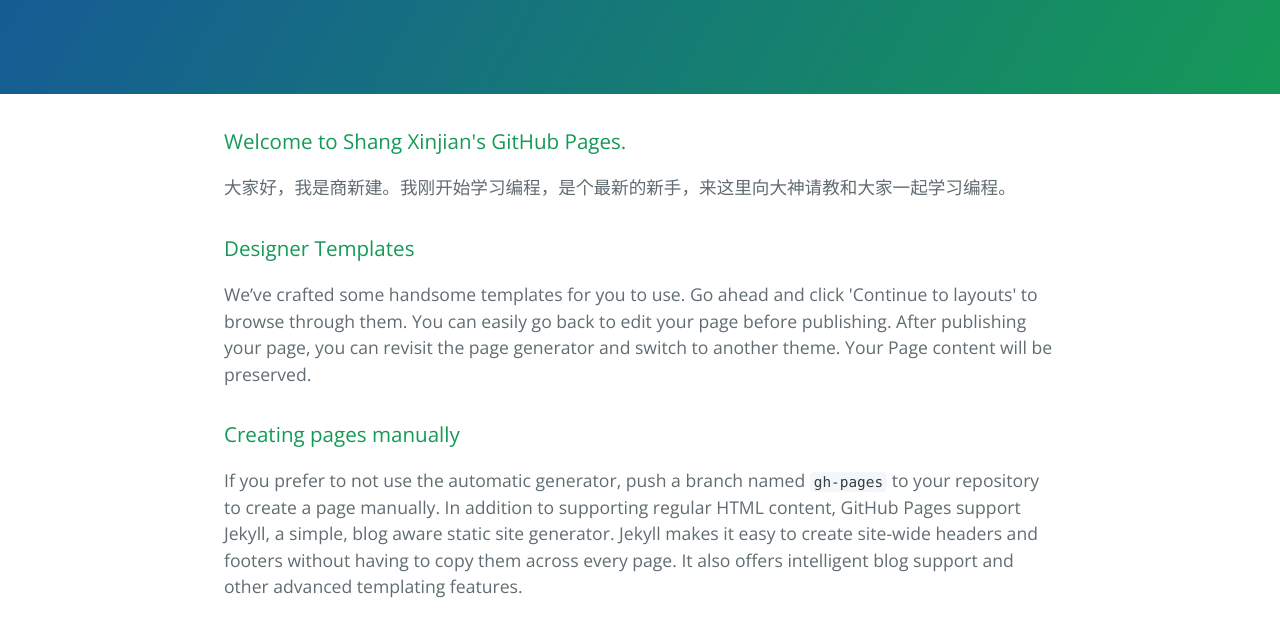
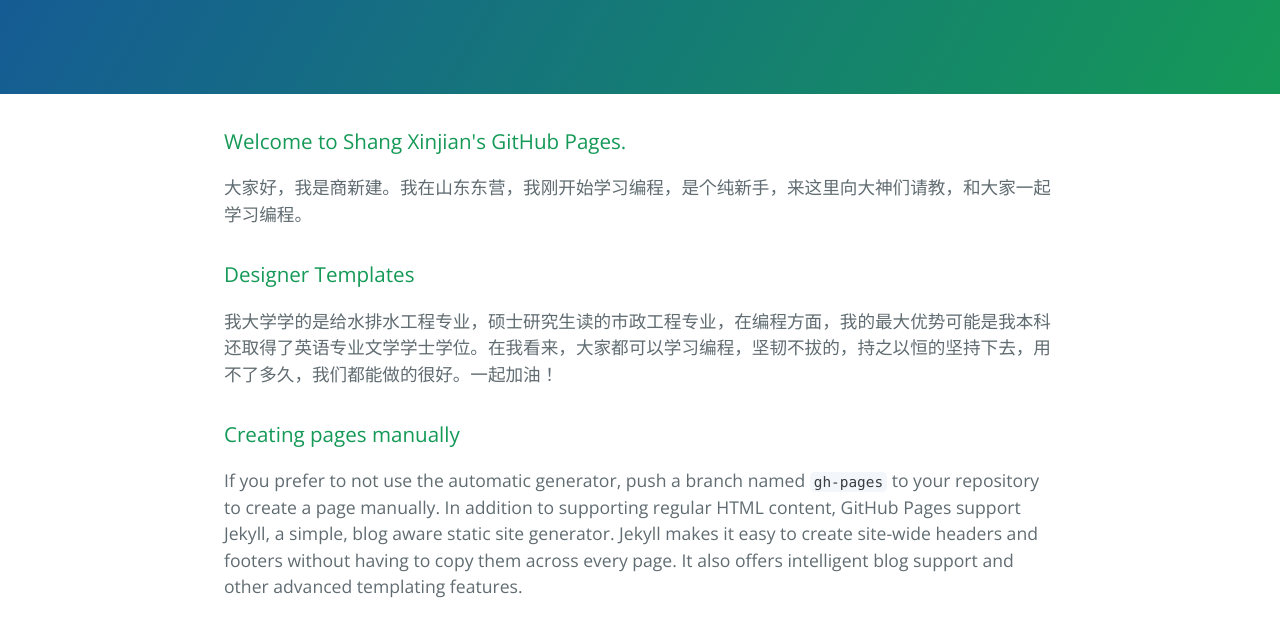
Before and after one commit to shangxinjian/shangxinjian.github.io, a plain HTML site: page index.html in a window 1280 px wide. Shown: the part 176-800 px from the top of the page. Drawn offline with nearby package versions, Linux system fonts and the light colour scheme.

Commit message:
Update index.html

```diff
--- a/index.html
+++ b/index.html
@@ -2,7 +2,7 @@
 <html lang="en-us">
   <head>
     <meta charset="UTF-8">
-    <title>Shangxinjian.GitHub.io by shangxinjian</title>
+    <title>{am}xinjian<br/>always be a student</title>
     <meta name="viewport" content="width=device-width, initial-scale=1">
     <link rel="stylesheet" type="text/css" href="stylesheets/normalize.css" media="screen">
     <link href='https://fonts.googleapis.com/css?family=Open+Sans:400,700' rel='stylesheet' type='text/css'>
@@ -19,12 +19,12 @@
       <h3>
 <a id="welcome-to-shang-xinjians-github-pages" class="anchor" href="#welcome-to-shang-xinjians-github-pages" aria-hidden="true"><span aria-hidden="true" class="octicon octicon-link"></span></a>Welcome to Shang Xinjian's GitHub Pages.</h3>
 
-<p>大家好，我是商新建。我刚开始学习编程，是个最新的新手，来这里向大神请教和大家一起学习编程。</p>
+<p>大家好，我是商新建。我在山东东营，我刚开始学习编程，是个纯新手，来这里向大神们请教，和大家一起学习编程。</p>
 
 <h3>
 <a id="designer-templates" class="anchor" href="#designer-templates" aria-hidden="true"><span aria-hidden="true" class="octicon octicon-link"></span></a>Designer Templates</h3>
 
-<p>We’ve crafted some handsome templates for you to use. Go ahead and click 'Continue to layouts' to browse through them. You can easily go back to edit your page before publishing. After publishing your page, you can revisit the page generator and switch to another theme. Your Page content will be preserved.</p>
+<p>我大学学的是给水排水工程专业，硕士研究生读的市政工程专业，在编程方面，我的最大优势可能是我本科还取得了英语专业文学学士学位。在我看来，大家都可以学习编程，坚韧不拔的，持之以恒的坚持下去，用不了多久，我们都能做的很好。一起加油！</p>
 
 <h3>
 <a id="creating-pages-manually" class="anchor" href="#creating-pages-manually" aria-hidden="true"><span aria-hidden="true" class="octicon octicon-link"></span></a>Creating pages manually</h3>
```
